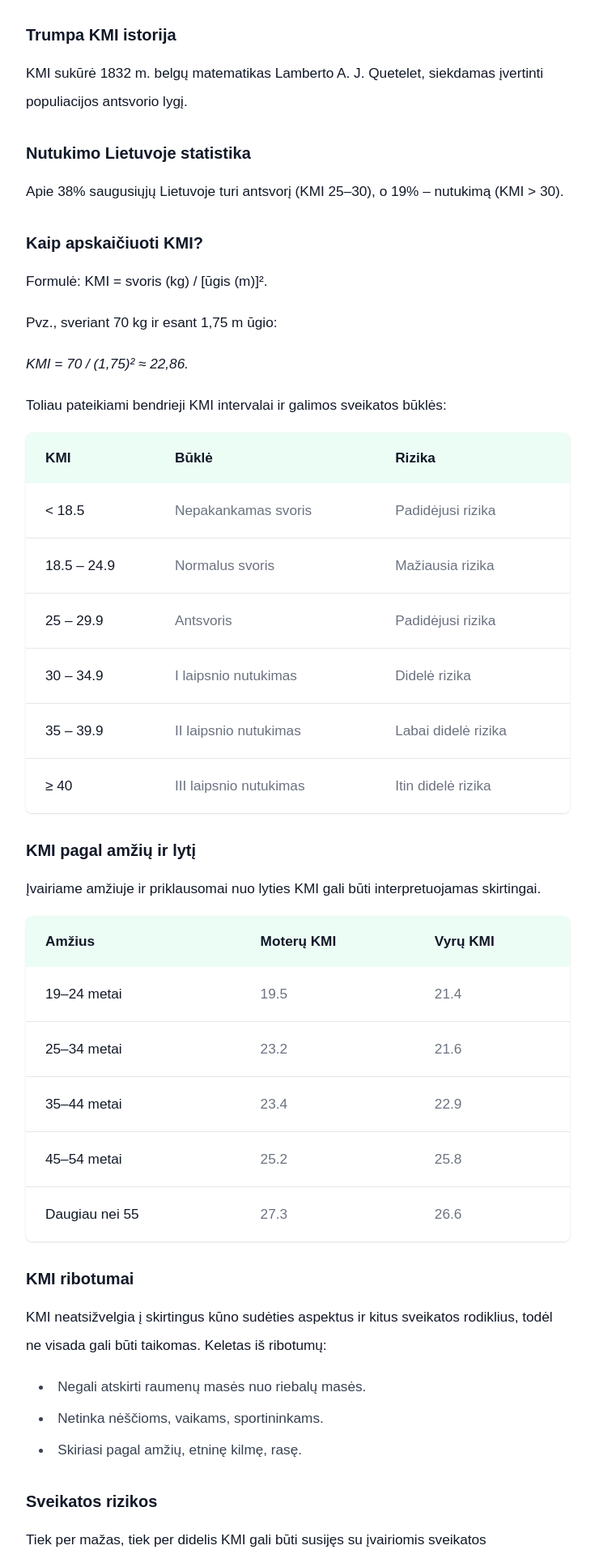
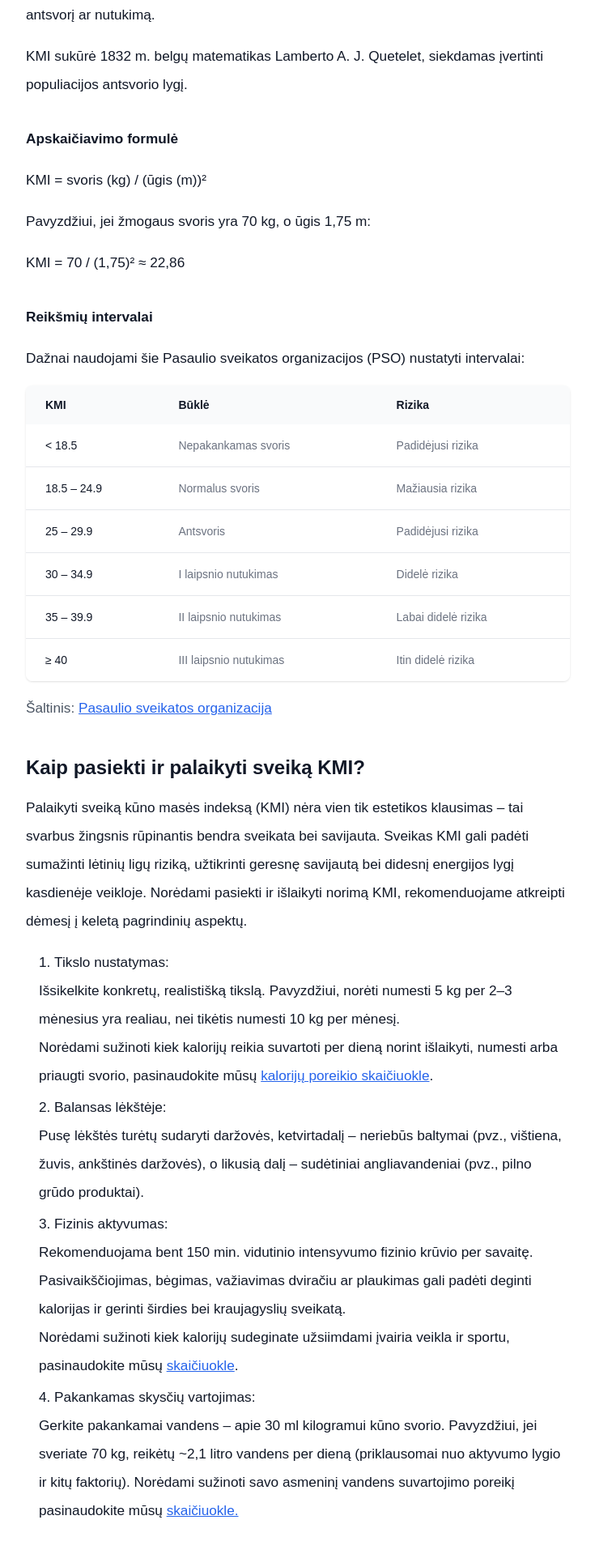
Before and after one commit to rutasip/kmiskaiciuokle.lt, a React (Vite) app: page / in a window 1280 px wide. Shown: the part 1120-3039 px from the top of the page at 81% size, without its empty margins (272-1007 px from the left). Built offline with nearby package versions, Linux system fonts and the light colour scheme.

Commit message:
change texts

```diff
--- a/src/components/Footer.jsx
+++ b/src/components/Footer.jsx
@@ -3,12 +3,12 @@ import useScrollEffects from "../hooks/useScrollEffects";
 
 const healthLinks = [
   { name: "Kūno masės indeksas (KMI)", href: "/" },
-  { name: "Aktyvus kalorijų deginimas", href: "/sudeginamos-kalorijos" },
+  { name: "Kiek kalorijų sudeginu?", href: "/sudeginamos-kalorijos" },
 ];
 
 const nutritionLinks = [
-  { name: "Dienos kalorijų poreikis", href: "/kaloriju-poreikiai" },
-  { name: "Vandens suvartojimo poreikis", href: "/vandens-norma" },
+  { name: "Kiek kalorijų reikia suvartoti per dieną?", href: "/kaloriju-poreikiai" },
+  { name: "Kiek vandens reikia išgerti per dieną?", href: "/vandens-norma" },
 ];
 
 export default function Footer() {
@@ -26,7 +26,7 @@ export default function Footer() {
 
   return (
     <footer className="bg-gradient-to-r from-emerald-800 to-emerald-900 text-emerald-100 pt-10 pb-6">
-      <div className="max-w-7xl mx-auto px-6">
+      <div className="max-w-8xl mx-auto px-4">
         <div className="grid grid-cols-1 sm:grid-cols-2 md:grid-cols-4 gap-8">
           <div>
             <h3 className="text-sm font-semibold text-white uppercase mb-3 cursor-default">
--- a/src/components/RecommendedCalculatorsSection.tsx
+++ b/src/components/RecommendedCalculatorsSection.tsx
@@ -34,7 +34,7 @@ const RecommendedCalculatorsSection: FC<RecommendedCalculatorsSectionProps> = ({
       id: "bmr",
       show: showBasalMetabolicRateCalculator,
       href: "/kaloriju-poreikiai",
-      title: "Dienos kalorijų poreikio skaičiuoklė",
+      title: "Kiek kalorijų reikia suvartoti per dieną?",
       description:
         "Sužinokite savo kasdienį kalorijų poreikį norimam svoriui pasiekti.",
     },
@@ -42,7 +42,7 @@ const RecommendedCalculatorsSection: FC<RecommendedCalculatorsSectionProps> = ({
       id: "water",
       show: showWaterIntakeCalculator,
       href: "/vandens-norma",
-      title: "Vandens suvartojimo poreikio skaičiuoklė",
+      title: "Kiek vandens reikia išgerti per dieną?",
       description:
         "Apskaičiuokite optimalų vandens kiekį kasdienėms situacijoms – nuo sporto iki darbo biure ar karštų orų.",
     },
--- a/src/constants/navigation.ts
+++ b/src/constants/navigation.ts
@@ -16,7 +16,7 @@ export const healthNav = [
       "Pasitikrinkite, kurią svorio kategoriją atitinkate pagal standartinius sveikatos rodiklius.",
   },
   {
-    name: "Aktyvus kalorijų deginimas",
+    name: "Kiek kalorijų sudeginu?",
     href: "/sudeginamos-kalorijos",
     icon: FireIcon,
     description:
@@ -26,14 +26,14 @@ export const healthNav = [
 
 export const nutritionNav = [
   {
-    name: "Dienos kalorijų poreikis",
+    name: "Kiek kalorijų reikia suvartoti per dieną?",
     href: "/kaloriju-poreikiai",
     icon: CakeIcon,
     description:
       "Nustatykite savo kasdienį kalorijų poreikį norimam svoriui pasiekti.",
   },
   {
-    name: "Vandens suvartojimo poreikis",
+    name: "Kiek vandens reikia išgerti per dieną?",
     href: "/vandens-norma",
     icon: BeakerIcon,
     description:
--- a/src/pages/BasalMetabolicRateCalc.jsx
+++ b/src/pages/BasalMetabolicRateCalc.jsx
@@ -180,7 +180,7 @@ export default function BasalMetabolicRateCalc() {
   return (
     <>
       <HeroSection
-        title="Kalorijų suvartojimo skaičiuoklė"
+        title="Kiek kalorijų reikia suvartoti per dieną?"
         subtitle="Sužinokite, kiek kalorijų reikėtų sunaudoti norint palaikyti esamą svorį, arba numesti, arba priaugti svorio"
         calculatorForm={
           <form
--- a/src/pages/BodyMassIndexCalc.jsx
+++ b/src/pages/BodyMassIndexCalc.jsx
@@ -386,55 +386,73 @@ export default function BodyMassIndexCalc() {
         )}
 
         <PageContentSection ref={resultsRef} scrolled={scrolled}>
+          {/* <section>
+            <p>
+              Šiame straipsnyje rasite daugiau informacijos apie kūno masės
+              indeksą (KMI), gausite sveikos mitybos patarimų, sužinosite apie
+              populiariausias dietas, įvertinant jų privalumus ir trūkumus.
+            </p>
+          </section> */}
           <section className="space-y-4">
-            <h2 className="text-xl font-bold text-gray-900">Kas yra KMI?</h2>
+            <h2 className="text-2xl font-bold text-gray-900">
+              Kas yra kūno masės indeksas (KMI)?
+            </h2>
             <p>
-              Kūno masės indeksas (<b>KMI</b>) – tai skaičius, gautas kūno svorį
-              kilogramais padalinus iš ūgio metrais kvadratu. Šis indeksas
-              padeda nustatyti, ar kūno svoris yra per mažas, normalus, ar per
-              didelis.
+              <b>Kūno masės indeksas</b> (angl. Body Mass Index, BMI) – tai
+              tarptautinis rodiklis, padedantis įvertinti žmogaus svorio ir ūgio
+              santykį. Jis dažnai naudojamas kaip paprastas pirminis būdas
+              nustatyti, ar žmogus turi nepakankamą svorį, normalų svorį,
+              antsvorį ar nutukimą.
             </p>
-          </section>
-
-          <section className="space-y-4 mt-8">
-            <h2 className="text-xl font-bold text-gray-900">
-              Trumpa KMI istorija
-            </h2>
             <p>
               KMI sukūrė <b>1832 m.</b> belgų matematikas{" "}
               <b>Lamberto A. J. Quetelet</b>, siekdamas įvertinti populiacijos
               antsvorio lygį.
             </p>
-          </section>
-
-          <section className="space-y-4 mt-8">
-            <h2 className="text-xl font-bold text-gray-900">
-              Nutukimo Lietuvoje statistika
-            </h2>
+            <h3 className="font-bold text-gray-900 pt-4">
+              Apskaičiavimo formulė
+            </h3>
+            {/* <div className="inline-flex items-center space-x-3">
+              <span className="text-lg font-medium">KMI =</span>
+              <div className="flex flex-col items-center">
+                <div className="border-b border-gray-300 px-2">
+                  kūno masė (kg)
+                </div>
+                <div>
+                  (ūgis (m))<sup>2</sup>
+                </div>
+              </div>
+            </div> */}
             <p>
-              Apie <b>38%</b> saugusiųjų Lietuvoje turi antsvorį (KMI 25–30), o{" "}
-              <b>19%</b> – nutukimą (KMI &gt; 30).
-            </p>
-          </section>
-
-          <section className="space-y-4 mt-8">
-            <h2 className="text-xl font-bold text-gray-900">
-              Kaip apskaičiuoti KMI?
-            </h2>
-            <p>
-              Formulė: <b>KMI = svoris (kg) / [ūgis (m)]².</b>
-            </p>
-            <p>Pvz., sveriant 70 kg ir esant 1,75 m ūgio:</p>
-            <p className="italic">
-              <b>KMI = 70 / (1,75)² ≈ 22,86.</b>
+              <b>KMI = svoris (kg) / (ūgis (m))²</b>
             </p>
             <p>
-              Toliau pateikiami bendrieji KMI intervalai ir galimos sveikatos
-              būklės:
+              Pavyzdžiui, jei žmogaus svoris yra <b>70 kg</b>, o ūgis{" "}
+              <b>1,75 m</b>:
+            </p>
+            {/* <div className="inline-flex items-center space-x-3">
+              <span className="text-lg font-medium">KMI =</span>
+              <div className="flex flex-col items-center">
+                <div className="border-b border-gray-300 px-4">70</div>
+                <div>
+                  (1,75)<sup>2</sup>
+                </div>
+              </div>
+              <span className="text-lg font-medium">≈ 22,86</span>
+            </div> */}
+            <p>
+              <b>KMI = 70 / (1,75)² ≈ 22,86</b>
+            </p>
+            <h3 className="font-bold text-gray-900 pt-4">
+              Reikšmių intervalai
+            </h3>
+            <p>
+              Dažnai naudojami šie <b>Pasaulio sveikatos organizacijos (PSO)</b>{" "}
+              nustatyti intervalai:
             </p>
             <div className="overflow-scroll shadow sm:rounded-lg">
               <table className="min-w-full">
-                <thead className="bg-emerald-50 text-emerald-900">
+                <thead className="bg-gray-50 text-gray-900 text-sm">
                   <tr>
                     <th
                       scope="col"
@@ -456,7 +474,7 @@ export default function BodyMassIndexCalc() {
                     </th>
                   </tr>
                 </thead>
-                <tbody className="divide-y divide-gray-200 bg-white">
+                <tbody className="divide-y divide-gray-200 bg-white text-sm">
                   {categories.map((category) => (
                     <tr key={category.id}>
                       <td className="whitespace-nowrap py-4 pl-4 pr-3 font-medium text-gray-900 sm:pl-6">
@@ -478,6 +496,103 @@ export default function BodyMassIndexCalc() {
                 </tbody>
               </table>
             </div>
+            <div className="mt-2 text-gray-600">
+              Šaltinis:{" "}
+              <a
+                href="https://www.who.int/europe/news-room/fact-sheets/item/a-healthy-lifestyle---who-recommendations"
+                target="_blank"
+                rel="noopener noreferrer"
+                className="text-blue-600 underline"
+              >
+                Pasaulio sveikatos organizacija
+              </a>
+            </div>
+          </section>
+
+          {/* <section className="space-y-4 mt-8">
+            <h2 className="text-xl font-bold text-gray-900">
+              Nutukimo Lietuvoje statistika
+            </h2>
+            <p>
+              Apie <b>38%</b> saugusiųjų Lietuvoje turi antsvorį (KMI 25–30), o{" "}
+              <b>19%</b> – nutukimą (KMI &gt; 30).
+            </p>
+          </section> */}
+
+          <section className="space-y-4 mt-10">
+            <h2 className="text-2xl font-bold text-gray-900">
+              Kaip pasiekti ir palaikyti sveiką KMI?
+            </h2>
+            <p>
+              Palaikyti sveiką kūno masės indeksą (KMI) nėra vien tik estetikos
+              klausimas – tai svarbus žingsnis rūpinantis bendra sveikata bei
+              savijauta. Sveikas KMI gali padėti{" "}
+              <b>sumažinti lėtinių ligų riziką</b>, užtikrinti{" "}
+              <b>geresnę savijautą</b> bei <b>didesnį energijos lygį</b>{" "}
+              kasdienėje veikloje. Norėdami pasiekti ir išlaikyti norimą KMI,
+              rekomenduojame atkreipti dėmesį į keletą pagrindinių aspektų.
+            </p>
+            <ol className="list-decimal list-inside pl-4 space-y-1">
+              <li>
+                <b>Tikslo nustatymas:</b>
+                <br /> Išsikelkite konkretų, realistišką tikslą. Pavyzdžiui,
+                norėti numesti 5 kg per 2–3 mėnesius yra realiau, nei tikėtis
+                numesti 10 kg per mėnesį.
+                <br />
+                Norėdami sužinoti kiek kalorijų reikia suvartoti per dieną
+                norint išlaikyti, numesti arba priaugti svorio, pasinaudokite
+                mūsų{" "}
+                <a
+                  href="http://localhost:5173/kaloriju-poreikiai"
+                  target="_blank"
+                  rel="noopener noreferrer"
+                  className="text-blue-600 underline"
+                >
+                  kalorijų poreikio skaičiuokle
+                </a>
+                .
+              </li>
+              <li>
+                <b>Balansas lėkštėje:</b>
+                <br /> Pusę lėkštės turėtų sudaryti daržovės, ketvirtadalį –
+                neriebūs baltymai (pvz., vištiena, žuvis, ankštinės daržovės), o
+                likusią dalį – sudėtiniai angliavandeniai (pvz., pilno grūdo
+                produktai).
+              </li>
+              <li>
+                <b>Fizinis aktyvumas:</b>
+                <br /> Rekomenduojama bent 150 min. vidutinio intensyvumo
+                fizinio krūvio per savaitę. Pasivaikščiojimas, bėgimas,
+                važiavimas dviračiu ar plaukimas gali padėti deginti kalorijas
+                ir gerinti širdies bei kraujagyslių sveikatą.
+                <br /> Norėdami sužinoti kiek kalorijų sudeginate užsiimdami
+                įvairia veikla ir sportu, pasinaudokite mūsų{" "}
+                <a
+                  href="http://localhost:5173/sudeginamos-kalorijos"
+                  target="_blank"
+                  rel="noopener noreferrer"
+                  className="text-blue-600 underline"
+                >
+                  skaičiuokle
+                </a>.
+              </li>
+              <li>
+                <b>Pakankamas skysčių vartojimas:</b>
+                <br /> Gerkite pakankamai vandens – apie 30 ml kilogramui kūno
+                svorio. Pavyzdžiui, jei sveriate 70 kg, reikėtų ~2,1 litro
+                vandens per dieną (priklausomai nuo aktyvumo lygio ir kitų
+                faktorių). Norėdami sužinoti savo asmeninį vandens suvartojimo
+                poreikį pasinaudokite mūsų{" "}
+                <a
+                  href="http://localhost:5173/vandens-norma"
+                  target="_blank"
+                  rel="noopener noreferrer"
+                  className="text-blue-600 underline"
+                >
+                  skaičiuokle.
+                </a>
+              </li>
+            </ol>
           </section>
 
           <section className="space-y-4 mt-8">
@@ -490,7 +605,7 @@ export default function BodyMassIndexCalc() {
             </p>
             <div className="overflow-scroll shadow sm:rounded-lg">
               <table className="min-w-full">
-                <thead className="bg-emerald-50 text-emerald-900">
+                <thead className="bg-gray-50 text-gray-900 text-sm">
                   <tr>
                     <th
                       scope="col"
@@ -512,7 +627,7 @@ export default function BodyMassIndexCalc() {
                     </th>
                   </tr>
                 </thead>
-                <tbody className="divide-y divide-gray-200 bg-white">
+                <tbody className="divide-y divide-gray-200 bg-white text-sm">
                   {normalIndexRanges.map((range) => (
                     <tr key={range.id}>
                       <td className="whitespace-nowrap py-4 pl-4 pr-3 font-medium text-gray-900 sm:pl-6">
@@ -571,18 +686,6 @@ export default function BodyMassIndexCalc() {
               </ul>
             </div>
           </section>
-
-          <section className="space-y-4 mt-8">
-            <h2 className="text-xl font-bold text-gray-900">
-              Kaip palaikyti sveiką KMI?
-            </h2>
-            <ol className="list-decimal list-inside pl-4 space-y-1 text-gray-700">
-              <li>Subalansuota mityba (daug daržovių, vaisių)</li>
-              <li>Reguliarus fizinis aktyvumas</li>
-              <li>Venkite žalingų įpročių (rūkymas, alkoholis)</li>
-              <li>Pakankamas miegas ir streso valdymas</li>
-            </ol>
-          </section>
         </PageContentSection>
       </div>
 
--- a/src/pages/CalorieBurnCalculator.jsx
+++ b/src/pages/CalorieBurnCalculator.jsx
@@ -114,7 +114,7 @@ export default function CalorieBurnCalculator() {
   return (
     <>
       <HeroSection
-        title="Kalorijų sudeginimo skaičiuoklė"
+        title="Kiek kalorijų sudeginu?"
         subtitle="Sužinokite, kiek kalorijų sudeginate įvairios veiklos metu. Ši
       skaičiuoklė remiasi MET metodu, kad tiksliai įvertintų Jūsų
       energijos sąnaudas pagal Jūsų svorį ir veiklos trukmę."
--- a/src/pages/Disclaimer.jsx
+++ b/src/pages/Disclaimer.jsx
@@ -20,8 +20,8 @@ export default function Disclaimer() {
             Jūsų atsakomybė
           </h2>
           <p>
-            Svetainės kūrėjai neprisiima atsakomybės už sprendimus ar pasekmes,
-            atsirandančias dėl čia pateiktų rezultatų naudojimo. Kiekvienas
+            Svetainės kūrėjas neprisiima atsakomybės už sprendimus ar pasekmes,
+            atsirandusias dėl šioje svetaiinėje pateiktos informacijos naudojimo. Kiekvienas
             asmuo yra unikalus, todėl prieš keisdami mitybos įpročius ar fizinį
             aktyvumą, pasitarkite su specialistu.
           </p>
--- a/src/pages/WaterIntakeCalculator.jsx
+++ b/src/pages/WaterIntakeCalculator.jsx
@@ -152,7 +152,7 @@ export default function WaterIntakeCalculator() {
   return (
     <>
       <HeroSection
-        title="Vandens suvartojimo skaičiuoklė"
+        title="Kiek vandens reikia išgerti per dieną?"
         subtitle="Sužinokite, kiek vandens reikia išgerti per dieną, atsižvelgiant
         į amžių, ūgį, svorį, fizinio aktyvumo lygį ir klimatą."
         calculatorForm={
```
